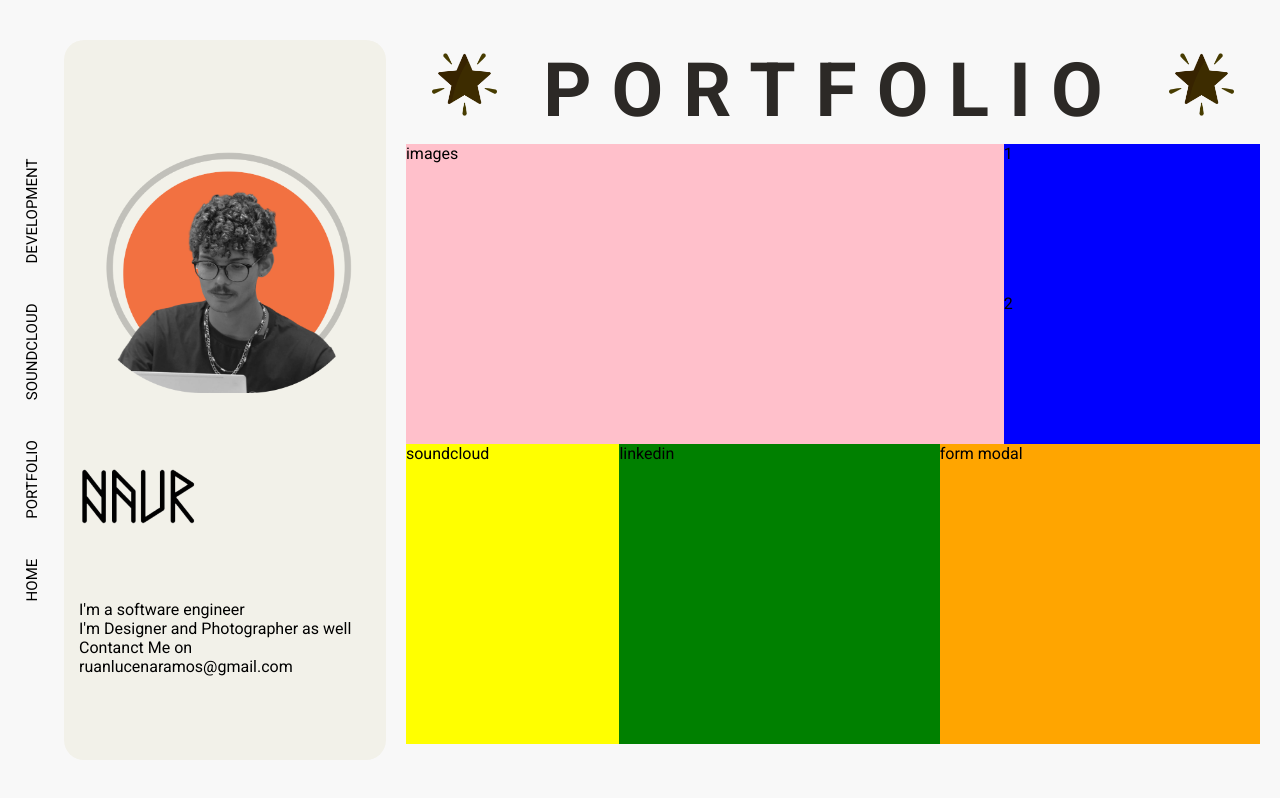
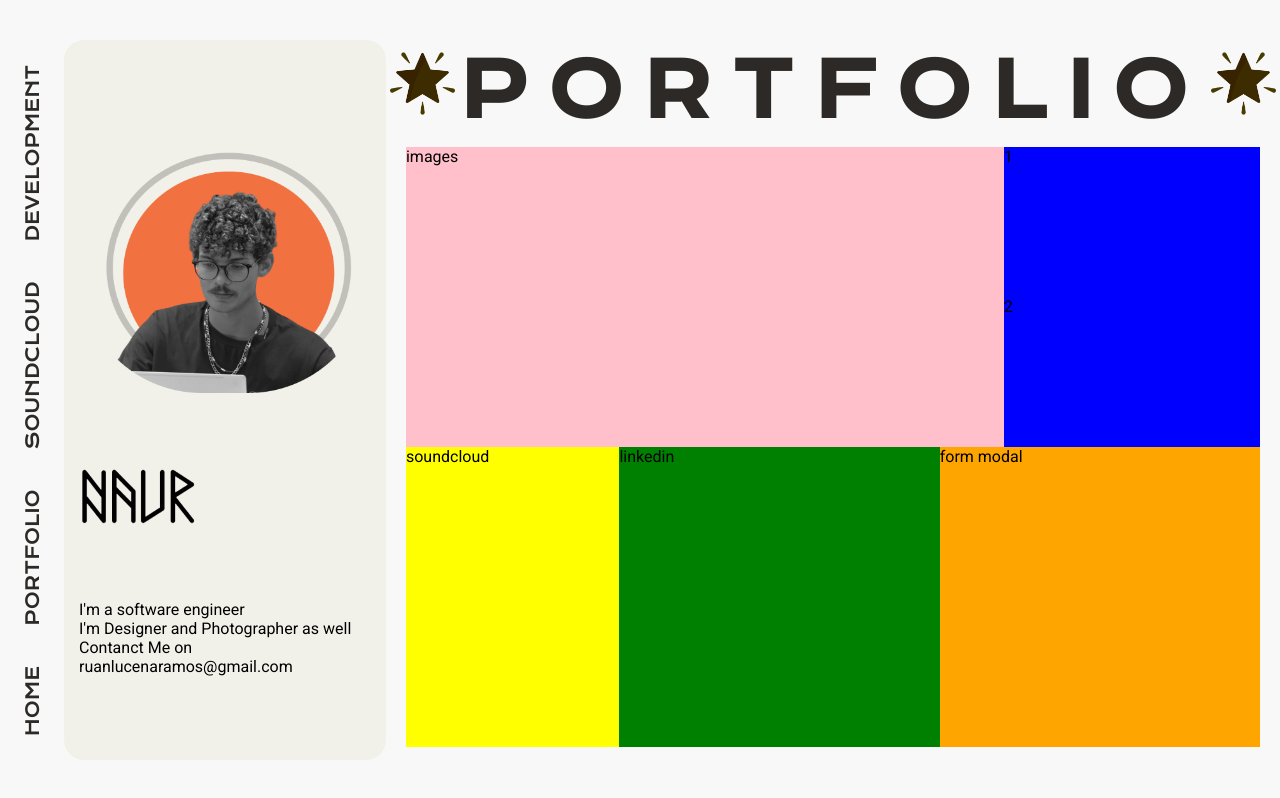
Before and after one commit to SrLuc/portfolio, a React (Vite) app: page / in a window 1280 px wide. Built offline with nearby package versions, Linux system fonts and the light colour scheme.

Commit message:
style:refactoring navbar styles

```diff
--- a/index.html
+++ b/index.html
@@ -10,6 +10,12 @@
       href="https://fonts.googleapis.com/css2?family=Arimo:ital,wght@0,400..700;1,400..700&family=Roboto:ital,wght@0,100;0,300;0,400;0,500;0,700;0,900;1,100;1,300;1,400;1,500;1,700;1,900&display=swap"
       rel="stylesheet"
     />
+    <link rel="preconnect" href="https://fonts.googleapis.com" />
+    <link rel="preconnect" href="https://fonts.gstatic.com" crossorigin />
+    <link
+      href="https://fonts.googleapis.com/css2?family=Arimo:ital,wght@0,400..700;1,400..700&family=Krona+One&family=Roboto:ital,wght@0,100;0,300;0,400;0,500;0,700;0,900;1,100;1,300;1,400;1,500;1,700;1,900&display=swap"
+      rel="stylesheet"
+    />
     <title>NAUR - Portfolio</title>
   </head>
   <body>
--- a/src/Components/Nav.tsx
+++ b/src/Components/Nav.tsx
@@ -11,20 +11,23 @@
   ul {
     display: flex;
     list-style: none;
-    justify-content:space-between;
+    justify-content: space-between;
   }
 
   li {
-    margin-left: 40px;
-    font-size: 20px;
+    font-family: "Krona One", sans-serif;
+    color: #2c2926;
+    font-size: 15px;
     cursor: pointer;
+
     transition: all 0.3s ease;
     &:hover {
       color: #ff0000;
     }
 
-    @media (max-width: 1324px) {
-      font-size: 15px;
+    @media ${device.desktop} {
+      font-size: 18px;
+      margin: 0 20px;
     }
   }
 
@@ -33,9 +36,11 @@
     rotate: 0deg;
     padding: 20px;
     display: flex;
+
     ul {
-      justify-content: space-evenly;
+      flex-wrap: wrap;
       li {
+        margin: 0 20px;
         font-size: 13px;
       }
     }
@@ -47,9 +52,10 @@
     padding: 10px;
     display: flex;
     ul {
+      flex-wrap: wrap;
       justify-content: space-around;
       li {
-        font-size: 12px;
+        font-size: 10px;
         margin: 10px;
       }
     }
--- a/src/Layout/css/MainStyle.ts
+++ b/src/Layout/css/MainStyle.ts
@@ -13,6 +13,7 @@
     align-items: center;
     letter-spacing: 20px;
     color: #2c2926;
+    font-family: "Krona One", sans-serif;
 
     @media ${device.desktop} {
       font-size: 50px;
@@ -26,7 +27,7 @@
     }
 
     @media ${device.tablet} {
-      font-size: 30px;
+      font-size: 15px;
       padding-top: 10px;
 
       i {
```
